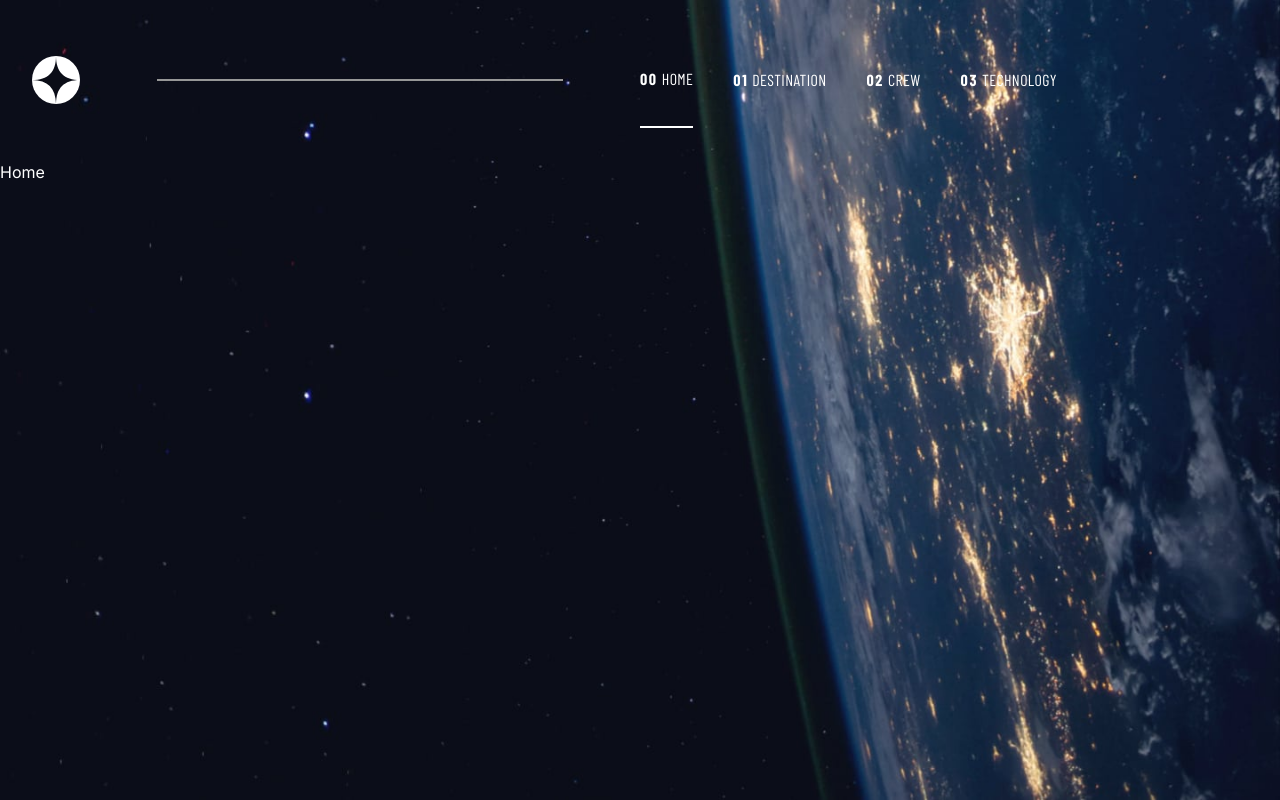
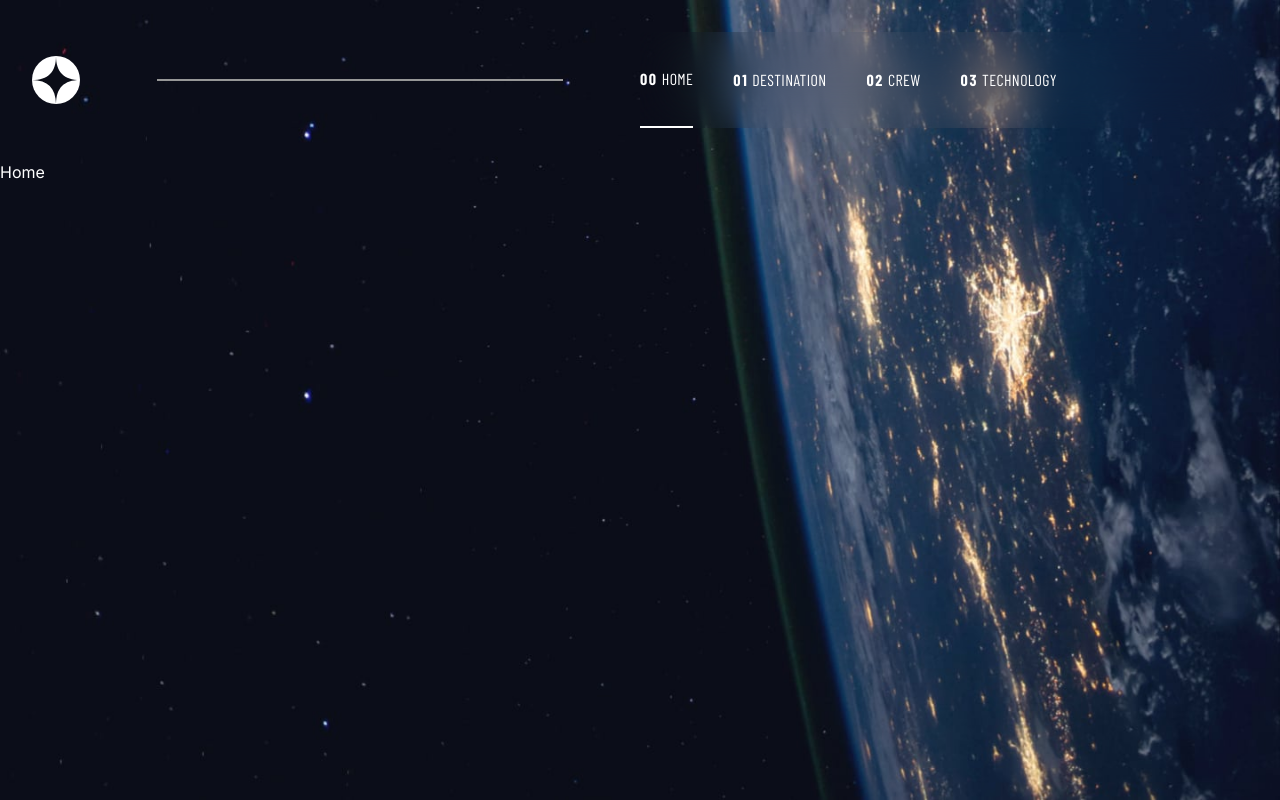
Before and after one commit to LEstebanR/FM_Space_Tourism, a Next.js app: page / in a window 1280 px wide. Built offline with nearby package versions, Linux system fonts and the light colour scheme.

Commit message:
add blur effect

```diff
--- a/src/components/Header.tsx
+++ b/src/components/Header.tsx
@@ -37,7 +37,7 @@ const Header: React.FC = () => {
 
   const MobileMenu: React.FC = () => {
     return (
-      <div className=" sm:hidden top-0 z-20 h-screen w-8/12 fixed right-0 flex flex-col items-end gap-8 bg-black">
+      <div className=" sm:hidden top-0 z-20 h-screen w-8/12 fixed right-0 flex flex-col items-end gap-8 backdrop-blur-sm bg-white/30 ">
         <div className=" h-24 w-24  flex items-end justify-end px-8">
           <Image
             src={Close}
@@ -71,7 +71,7 @@ const Header: React.FC = () => {
         <Image src={Logo} alt="Logo" />
       </Link>
       <div className="hidden sm:block border border-gray-decorator w-4/12 h-0 " />
-      <nav className="hidden w-1/2 h-full sm:flex items-center">
+      <nav className="hidden w-1/2 h-full sm:flex items-center backdrop-blur-xl">
         {pages.map((page) => (
           <NavItem
             key={page.title}
```
